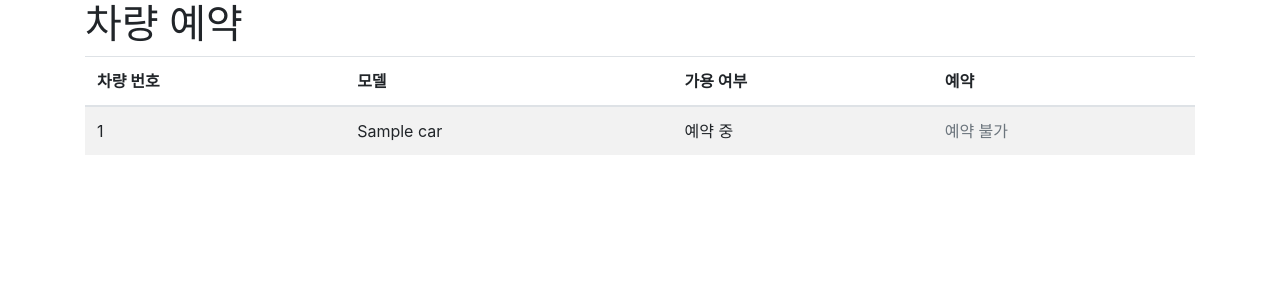
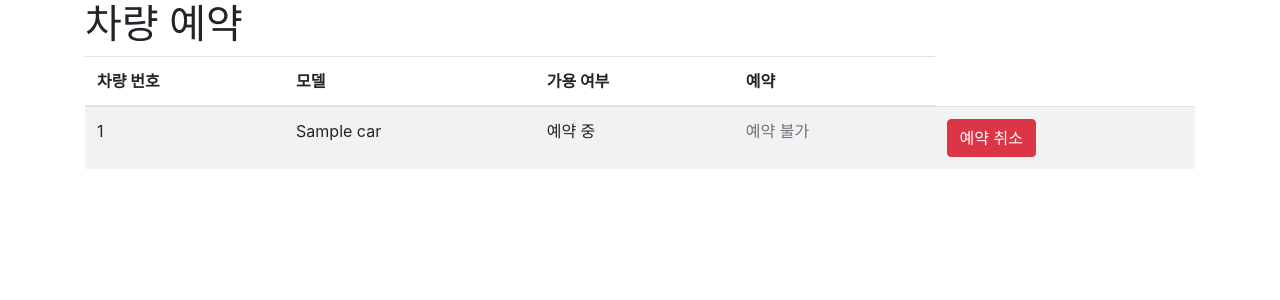
Before and after one commit to mongshot/jbclaim, a Flask app: template templates/index.html in a window 1280 px wide. Shown: the top 300 px of the page. Run offline with Flask 2, Linux system fonts and the light colour scheme; the template is opened without the code that fills it: most values are stand-ins (such as "Sample title", 1, 10 or a date in 2020); some libraries are stand-ins or nearby versions.

Commit message:
Update index.html

```diff
--- a/templates/index.html
+++ b/templates/index.html
@@ -31,7 +31,14 @@
                         {% else %}
                         <span class="text-muted">예약 불가</span>
                         {% endif %}
-                    </td>
+                    <td>
+    {% if car.available %}
+    <a href="{{ url_for('reserve', car_id=car.id, time_slot='2023-09-19T09:00:00') }}" class="btn btn-primary">예약하기</a>
+    {% else %}
+    <a href="{{ url_for('cancel_reservation', reservation_id=car.reservation_id) }}" class="btn btn-danger">예약 취소</a>
+    {% endif %}
+</td>
+</td>
                 </tr>
                 {% endfor %}
             </tbody>
```
